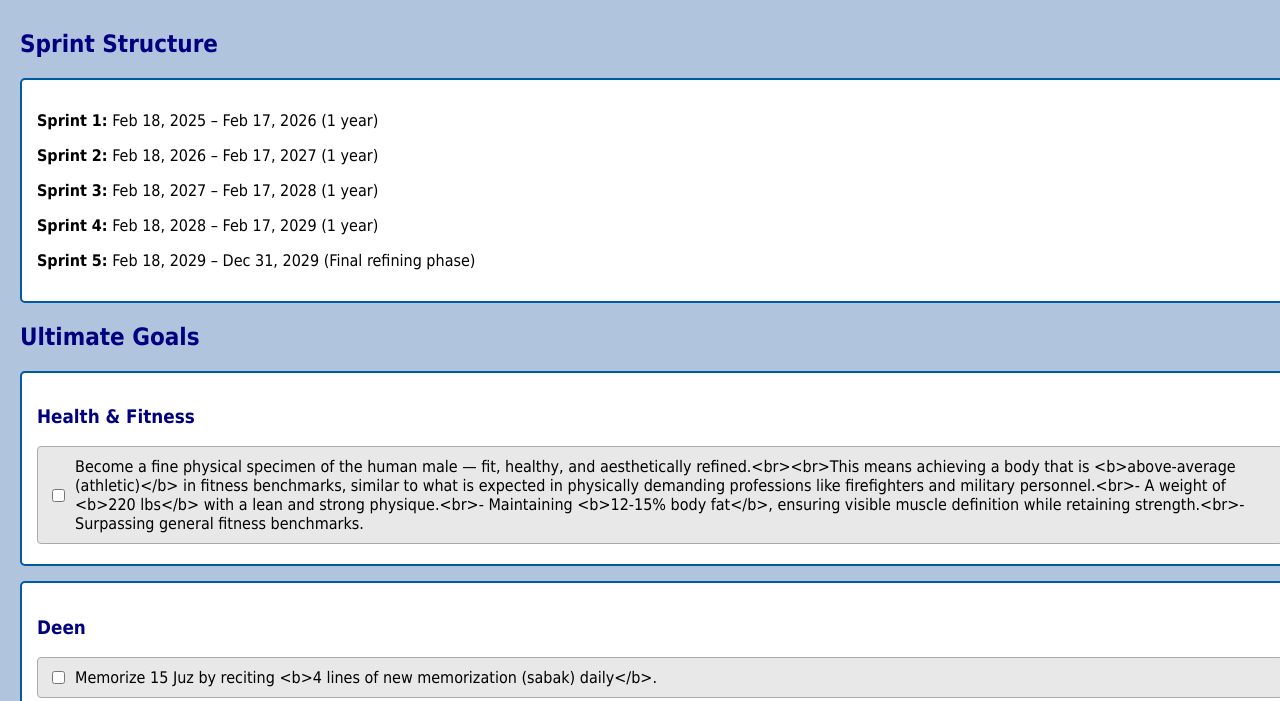
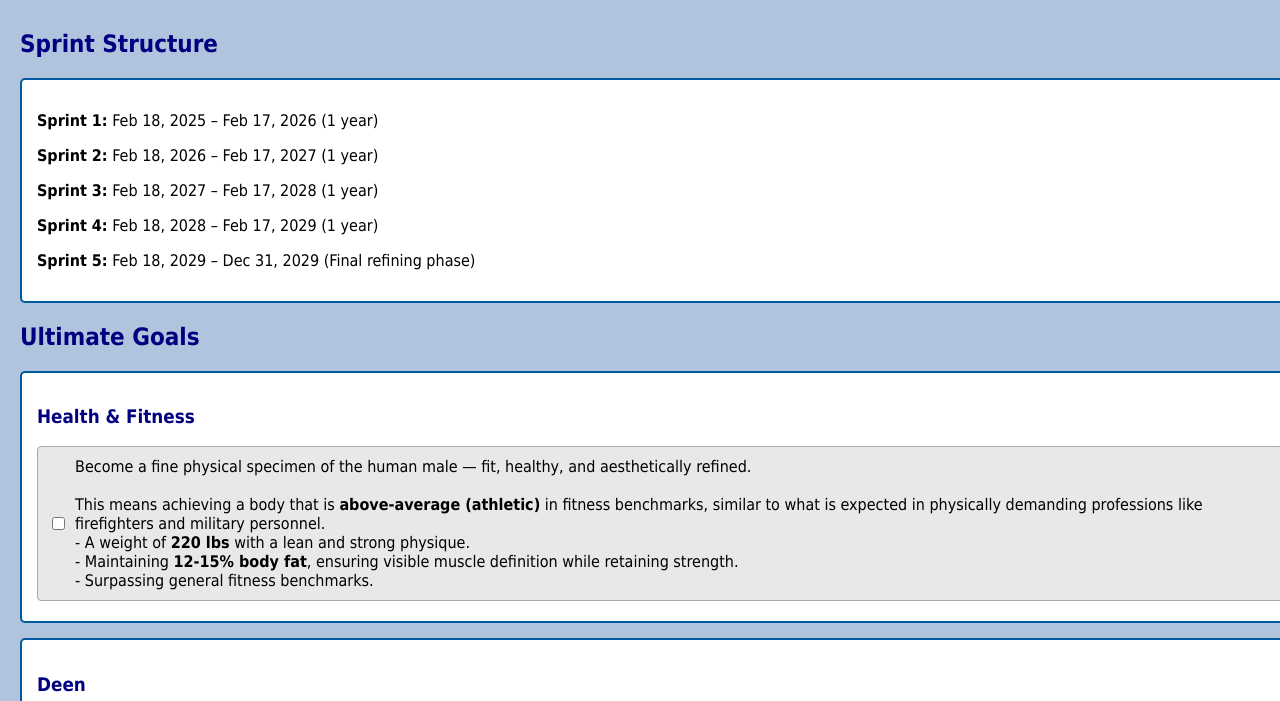
Before and after one commit to yaseenjamal/yaseenjamal.github.io, a plain HTML site: page index.html in a window 1280 px wide. Shown: the part 56-757 px from the top of the page. Drawn offline with Linux system fonts and the light colour scheme.

Commit message:
Update index.html

```diff
--- a/index.html
+++ b/index.html
@@ -94,7 +94,7 @@
                     categoryDiv.classList.add("goal-category");
 
                     const categoryTitle = document.createElement("h3");
-                    categoryTitle.textContent = category;
+                    categoryTitle.innerHTML = category; // Use innerHTML to process HTML formatting
                     categoryDiv.appendChild(categoryTitle);
 
                     data["Ultimate Goals"][category].forEach(goal => {
@@ -106,7 +106,7 @@
                         checkbox.checked = goal.completed;
 
                         const label = document.createElement("label");
-                        label.textContent = goal.goal;
+                        label.innerHTML = goal.goal; // Use innerHTML to process HTML elements
 
                         goalDiv.appendChild(checkbox);
                         goalDiv.appendChild(label);
@@ -123,7 +123,7 @@
                 sprintDiv.classList.add("goal-category");
 
                 const sprintTitle = document.createElement("h2");
-                sprintTitle.textContent = sprint;
+                sprintTitle.innerHTML = sprint;
                 sprintDiv.appendChild(sprintTitle);
 
                 for (const category in data[sprint]) {
@@ -131,7 +131,7 @@
                     categoryDiv.classList.add("goal-category");
 
                     const categoryTitle = document.createElement("h3");
-                    categoryTitle.textContent = category;
+                    categoryTitle.innerHTML = category;
                     categoryDiv.appendChild(categoryTitle);
 
                     data[sprint][category].forEach(goal => {
@@ -143,7 +143,7 @@
                         checkbox.checked = goal.completed;
 
                         const label = document.createElement("label");
-                        label.textContent = goal.goal;
+                        label.innerHTML = goal.goal;
 
                         goalDiv.appendChild(checkbox);
                         goalDiv.appendChild(label);
```
